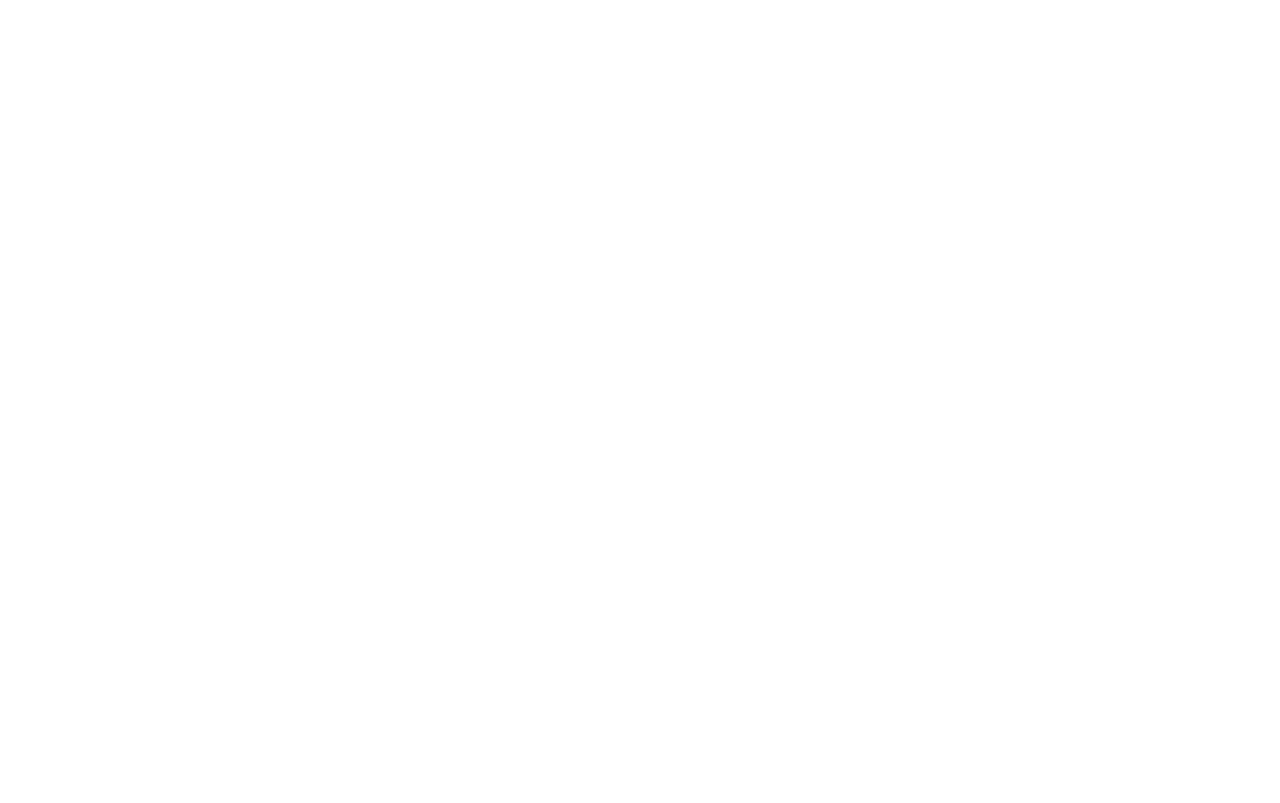
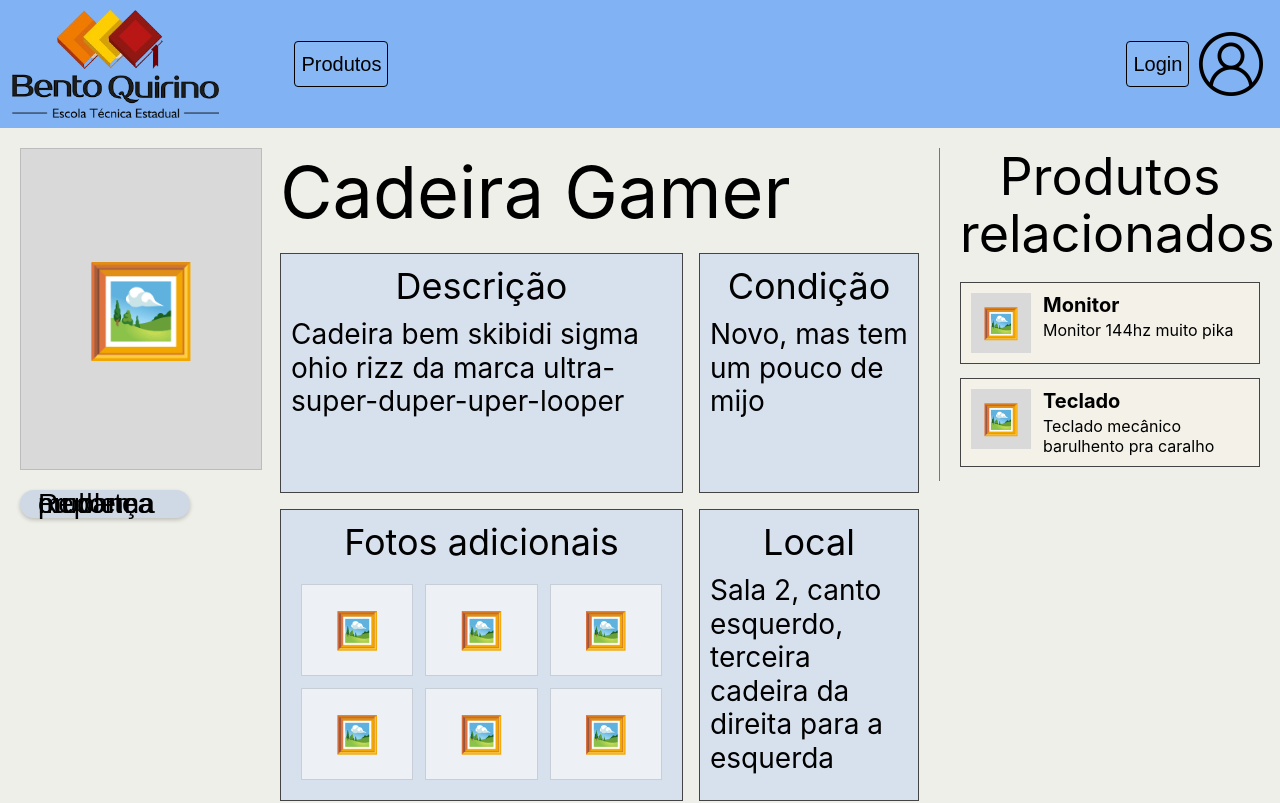
Before and after one commit to GabrielHugi/inventariobento, a React (Vite) app: page /product/1 in a window 1280 px wide. Before the commit this address had no page. Shown: the top 803 px of the page. Built offline with nearby package versions, Linux system fonts and the light colour scheme.

Commit message:
produtos type shit lmaooo

```diff
--- a/src/App.jsx
+++ b/src/App.jsx
@@ -1,17 +1,24 @@
 import { BrowserRouter, Routes, Route } from "react-router-dom";
-import Home from "./pages/home/index.jsx"
-import Products from "./pages/product/index.jsx"
-import Login from "./pages/login/index.jsx"
-import Profile from "./pages/profile/index.jsx"
+
+import Home from "./pages/home/index.jsx";
+import Products from "./pages/products/index.jsx";
+import ProductPage from "./pages/product/index.jsx";
+import Login from "./pages/login/index.jsx";
+import Profile from "./pages/profile/index.jsx";
 
 function App() {
   return (
     <BrowserRouter>
       <Routes>
-        <Route path="/" element={<Home/>} />
-        <Route path="/products" element={<Products/>} />
-        <Route path="/login" element={<Login/>} />
-        <Route path="/profile" element={<Profile/>} />
+        <Route path="/" element={<Home />} />
+
+        <Route path="/products" element={<Products />} />
+
+        {/* PRODUCT PAGE */}
+        <Route path="/product/:id" element={<ProductPage />} />
+
+        <Route path="/login" element={<Login />} />
+        <Route path="/profile" element={<Profile />} />
       </Routes>
     </BrowserRouter>
   );
--- a/src/pages/product/index.css
+++ b/src/pages/product/index.css
@@ -1,65 +1,195 @@
-/* Layout container */
-.ProductsContent {
-    display: inline-flex;
-    justify-content: center;
-    align-items: stretch;
-    padding: 20px;
-    gap: 20px;
-    height: 70vh;
+.ProductsPage {
+  min-height: 100vh;
+  background: #efefe9;
 }
 
-  /* Boxes */
-  .Box {
-    border: 1px solid #000;
-    padding: 15px;
-    flex: 1;
-    width: 44vw;
-    box-sizing: border-box;
+.ProductPageContainer {
+  display: flex;
+  gap: 20px;
+  padding: 20px;
+  align-items: flex-start;
+}
+
+.LeftSection {
+  width: 240px;
   display: flex;
   flex-direction: column;
-    gap: 10px;
-    height: 100%;
-    max-height: 100%; min-height: 100%;
-    margin-left: 10px; margin-right: 10px;
-    overflow-y: auto;
+  gap: 20px;
 }
 
-  /* Product card */
-  .ProductCard {
+.MainImage {
+  width: 100%;
+  height: 320px;
+  background: #d9d9d9;
+  border: 1px solid #bcbcbc;
+
   display: flex;
-    border: 1px solid #ccc;
-    padding: 8px;
-    gap: 10px;
+  justify-content: center;
   align-items: center;
 }
 
-  .ProductImage {
-    width: 50px;
-    height: 50px;
-    background-color: #ddd;
-    flex-shrink: 0;
+.ImagePlaceholder {
+  font-size: 90px;
+  color: #6f7b89;
 }
 
-  .ProductInfo {
+.ReportButton {
+  width: 170px;
+  padding: 14px 18px;
+  border: none;
+  border-radius: 16px;
+  background: #cfd9e6;
+  font-size: 28px;
+  text-align: left;
+  cursor: pointer;
+
+  box-shadow: 0 2px 4px rgba(0, 0, 0, 0.2);
+}
+
+.CenterSection {
+  flex: 1;
   display: flex;
   flex-direction: column;
 }
 
-  /* Search box */
-  .SearchBox .SearchInput {
-    padding: 5px;
-    margin-bottom: 10px;
-    font-size: 14px;
+.ProductTitle {
+  font-size: 72px;
+  margin: 0 0 18px 0;
+  font-weight: 400;
 }
 
-  .InfoButton {
-    min-height: 50%;
-    white-space: normal;
-    word-break: break-word;
+.TopInfo,
+.BottomInfo {
+  display: flex;
+  gap: 16px;
+  margin-bottom: 16px;
+}
+
+.InfoBox {
+  background: #d7e1ee;
+  border: 1px solid #444;
+  padding: 10px;
+  box-sizing: border-box;
+}
+
+.InfoBox h3 {
+  margin: 0 0 10px 0;
   text-align: center;
-    line-height: 1;
-    margin-left: auto;
-    padding: 4px 8px;
-    font-size: 12px;
-    cursor: pointer;
+  font-size: 36px;
+  font-weight: 400;
 }
+
+.InfoBox p {
+  margin: 0;
+  font-size: 28px;
+  line-height: 1.2;
+}
+
+.DescriptionBox {
+  flex: 2;
+  min-height: 240px;
+}
+
+.ConditionBox {
+  width: 220px;
+}
+
+.PhotosBox {
+  flex: 2;
+}
+
+.ExtraPhotosGrid {
+  display: grid;
+  grid-template-columns: repeat(3, 1fr);
+  gap: 12px;
+  padding: 10px;
+}
+
+.SmallPhoto {
+  background: #edf1f5;
+  height: 90px;
+  display: flex;
+  justify-content: center;
+  align-items: center;
+  font-size: 36px;
+  border: 1px solid #c8ced6;
+}
+
+.LocationBox {
+  width: 220px;
+}
+
+.RightSection {
+  width: 300px;
+  border-left: 1px solid #777;
+  padding-left: 20px;
+}
+
+.RelatedTitle {
+  font-size: 52px;
+  font-weight: 400;
+  line-height: 1.1;
+  text-align: center;
+  margin-top: 0;
+  margin-bottom: 20px;
+}
+
+.RelatedCard {
+  display: flex;
+  gap: 12px;
+  border: 1px solid #444;
+  background: #f4f1e8;
+  padding: 10px;
+  margin-bottom: 14px;
+}
+
+.RelatedImage {
+  width: 60px;
+  height: 60px;
+  background: #d9d9d9;
+
+  display: flex;
+  justify-content: center;
+  align-items: center;
+
+  flex-shrink: 0;
+  font-size: 30px;
+}
+
+.RelatedInfo {
+  display: flex;
+  flex-direction: column;
+}
+
+.RelatedInfo strong {
+  font-size: 20px;
+  margin-bottom: 4px;
+}
+
+.RelatedInfo p {
+  margin: 0;
+  font-size: 16px;
+  line-height: 1.2;
+}
+
+@media (max-width: 1200px) {
+  .ProductPageContainer {
+    flex-direction: column;
+  }
+
+  .RightSection {
+    width: 100%;
+    border-left: none;
+    padding-left: 0;
+  }
+
+  .TopInfo,
+  .BottomInfo {
+    flex-direction: column;
+  }
+
+  .ConditionBox,
+  .LocationBox {
+    width: 100%;
+  }
+}
--- a/src/pages/product/index.jsx
+++ b/src/pages/product/index.jsx
@@ -2,61 +2,141 @@
 import "../shared/index.css";
 import MainHeader from "../shared/MainHeader";
 import MainFooter from "../shared/MainFooter";
+import { useParams, useNavigate } from "react-router-dom";
 
-function Products() {
-  const recentProducts = [
-    { name: "Produto 1", description: "Descrição e etc etc etc etc etc etc etc" },
-    { name: "Produto 2", description: "Descrição e etc etc etc etc etc etc etc" },
-    { name: "Produto 3", description: "Descrição e etc etc etc etc etc etc etc" },
-    { name: "Produto 4", description: "Descrição e etc etc etc etc etc etc etc" },
+function ProductPage() {
+  const { id } = useParams();
+  const navigate = useNavigate();
+
+  // FAKE DATABASE
+  const products = [
+    {
+      id: 1,
+      name: "Cadeira Gamer",
+      description:
+        "Cadeira bem skibidi sigma ohio rizz da marca ultra-super-duper-uper-looper",
+      condition: "Novo, mas tem um pouco de mijo",
+      location:
+        "Sala 2, canto esquerdo, terceira cadeira da direita para a esquerda",
+      images: ["🖼️", "🖼️", "🖼️", "🖼️", "🖼️", "🖼️"],
+    },
+
+    {
+      id: 2,
+      name: "Monitor",
+      description: "Monitor 144hz muito pika",
+      condition: "Usado",
+      location: "Laboratório 3",
+      images: ["🖼️", "🖼️", "🖼️"],
+    },
+
+    {
+      id: 3,
+      name: "Teclado",
+      description: "Teclado mecânico barulhento pra caralho",
+      condition: "Semi novo",
+      location: "Sala 1",
+      images: ["🖼️", "🖼️"],
+    },
   ];
 
-  const searchResults = [
-    { name: "Produto A", description: "Descrição e etc etc etc etc etc etc etc" },
-    { name: "Produto B", description: "Descrição e etc etc etc etc etc etc etc" },
-    { name: "Produto C", description: "Descrição e etc etc etc etc etc etc etc" },
-  ];
+  // GET PRODUCT BY ID
+  const product = products.find((p) => p.id === Number(id));
+
+  // NOT FOUND
+  if (!product) {
+    return (
+      <div>
+        <MainHeader />
+        <h1>Produto não encontrado</h1>
+        <MainFooter />
+      </div>
+    );
+  }
+
+  // RELATED PRODUCTS
+  const relatedProducts = products.filter((p) => p.id !== product.id);
 
   return (
-    <div className="Products">
+    <div className="ProductsPage">
       <MainHeader />
-      <div className="Body">
-        <div className="ProductsContent">
-          {/* Left column */}
-          <div className="Box RecentProducts">
-            <h2>Produtos recém-adicionados</h2>
-            {recentProducts.map((prod, i) => (
-              <div key={i} className="ProductCard">
-                <div className="ProductImage" />
-                <div className="ProductInfo">
-                  <strong>{prod.name}</strong>
-                  <p>{prod.description}</p>
-                </div>
-              </div>
-            ))}
+
+      <div className="ProductPageContainer">
+        {/* LEFT SIDE */}
+        <div className="LeftSection">
+          <div className="MainImage">
+            <div className="ImagePlaceholder">🖼️</div>
           </div>
 
-          {/* Right column */}
-          <div className="Box SearchBox">
-            <h2>Pesquisa</h2>
-            <input type="text" placeholder="Insira algo" className="SearchInput" />
-            <h3>Resultados:</h3>
-            {searchResults.map((prod, i) => (
-              <div key={i} className="ProductCard SearchResult">
-                <div className="ProductImage" />
-                <div className="ProductInfo">
-                  <strong>{prod.name}</strong>
-                  <p>{prod.description}</p>
-                </div>
-                <button className="InfoButton">Mais informações</button>
+          <button className="ReportButton">
+            Reporte mudança
+            <br />
+            ou problema
+          </button>
+        </div>
+
+        {/* CENTER */}
+        <div className="CenterSection">
+          <h1 className="ProductTitle">{product.name}</h1>
+
+          <div className="TopInfo">
+            <div className="InfoBox DescriptionBox">
+              <h3>Descrição</h3>
+              <p>{product.description}</p>
+            </div>
+
+            <div className="InfoBox ConditionBox">
+              <h3>Condição</h3>
+              <p>{product.condition}</p>
+            </div>
+          </div>
+
+          <div className="BottomInfo">
+            <div className="InfoBox PhotosBox">
+              <h3>Fotos adicionais</h3>
+
+              <div className="ExtraPhotosGrid">
+                {product.images.map((img, index) => (
+                  <div key={index} className="SmallPhoto">
+                    {img}
+                  </div>
+                ))}
               </div>
-            ))}
+            </div>
+
+            <div className="InfoBox LocationBox">
+              <h3>Local</h3>
+
+              <p>{product.location}</p>
+            </div>
           </div>
         </div>
+
+        {/* RIGHT SIDE */}
+        <div className="RightSection">
+          <h2 className="RelatedTitle">Produtos relacionados</h2>
+
+          {relatedProducts.map((related) => (
+            <div
+              className="RelatedCard"
+              key={related.id}
+              onClick={() => navigate(`/product/${related.id}`)}
+              style={{ cursor: "pointer" }}
+            >
+              <div className="RelatedImage">🖼️</div>
+
+              <div className="RelatedInfo">
+                <strong>{related.name}</strong>
+                <p>{related.description}</p>
+              </div>
+            </div>
+          ))}
+        </div>
       </div>
+
       <MainFooter />
     </div>
   );
 }
 
-export default Products;
+export default ProductPage;
--- /dev/null
+++ b/src/pages/products/index.css
@@ -0,0 +1,65 @@
+/* Layout container */
+.ProductsContent {
+    display: inline-flex;
+    justify-content: center;
+    align-items: stretch;
+    padding: 20px;
+    gap: 20px;
+    height: 70vh;
+  }
+
+  /* Boxes */
+  .Box {
+    border: 1px solid #000;
+    padding: 15px;
+    flex: 1;
+    width: 44vw;
+    box-sizing: border-box;
+    display: flex;
+    flex-direction: column;
+    gap: 10px;
+    height: 100%;
+    max-height: 100%; min-height: 100%;
+    margin-left: 10px; margin-right: 10px;
+    overflow-y: auto;
+  }
+
+  /* Product card */
+  .ProductCard {
+    display: flex;
+    border: 1px solid #ccc;
+    padding: 8px;
+    gap: 10px;
+    align-items: center;
+  }
+
+  .ProductImage {
+    width: 50px;
+    height: 50px;
+    background-color: #ddd;
+    flex-shrink: 0;
+  }
+
+  .ProductInfo {
+    display: flex;
+    flex-direction: column;
+  }
+
+  /* Search box */
+  .SearchBox .SearchInput {
+    padding: 5px;
+    margin-bottom: 10px;
+    font-size: 14px;
+  }
+
+  .InfoButton {
+    min-height: 50%;
+    white-space: normal;
+    word-break: break-word;
+    text-align: center;
+    line-height: 1;
+    margin-left: auto;
+    padding: 4px 8px;
+    font-size: 12px;
+    cursor: pointer;
+  }
--- /dev/null
+++ b/src/pages/products/index.jsx
@@ -0,0 +1,65 @@
+import "./index.css";
+import "../shared/index.css";
+import MainHeader from "../shared/MainHeader";
+import MainFooter from "../shared/MainFooter";
+import { useNavigate } from "react-router-dom";
+
+function Products() {
+  const navigate = useNavigate();
+
+  const recentProducts = [
+    { id: 1245, name: "Produto 1", description: "Descrição e etc etc etc etc etc etc etc" },
+    { id: 23, name: "Produto 2", description: "Descrição e etc etc etc etc etc etc etc" },
+    { id: 152, name: "Produto 3", description: "Descrição e etc etc etc etc etc etc etc" },
+    { id: 251, name: "Produto 4", description: "Descrição e etc etc etc etc etc etc etc" },
+  ];
+
+  const searchResults = [
+    { id: 1, name: "Produto A", description: "Descrição e etc etc etc etc etc etc etc" },
+    { id: 2, name: "Produto B", description: "Descrição e etc etc etc etc etc etc etc" },
+    { id: 3, name: "Produto C", description: "Descrição e etc etc etc etc etc etc etc" },
+  ];
+
+  return (
+    <div className="Products">
+      <MainHeader />
+      <div className="Body">
+        <div className="ProductsContent">
+          {/* Left column */}
+          <div className="Box RecentProducts">
+            <h2>Produtos recém-adicionados</h2>
+            {recentProducts.map((prod, i) => (
+              <div key={i} className="ProductCard">
+                <div className="ProductImage" />
+                <div className="ProductInfo">
+                  <strong>{prod.name}</strong>
+                  <p>{prod.description}</p>
+                </div>
+              </div>
+            ))}
+          </div>
+
+          {/* Right column */}
+          <div className="Box SearchBox">
+            <h2>Pesquisa</h2>
+            <input type="text" placeholder="Insira algo" className="SearchInput" />
+            <h3>Resultados:</h3>
+            {searchResults.map((prod, i) => (
+              <div key={i} className="ProductCard SearchResult">
+                <div className="ProductImage" />
+                <div className="ProductInfo">
+                  <strong>{prod.name}</strong>
+                  <p>{prod.description}</p>
+                </div>
+                <button className="InfoButton" onClick={() => navigate(`/product/${prod.id}`)}>Mais informações</button>
+              </div>
+            ))}
+          </div>
+        </div>
+      </div>
+      <MainFooter />
+    </div>
+  );
+}
+
+export default Products;
```
Lines whose indentation alone changed are shown as unchanged.
